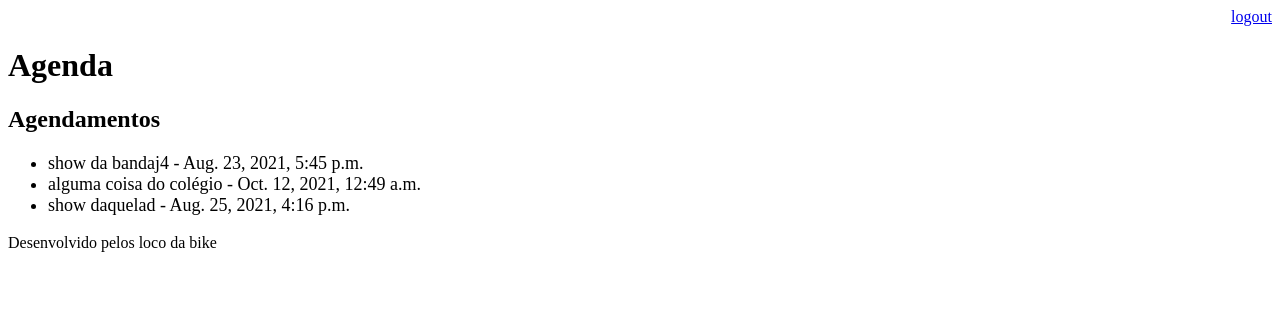
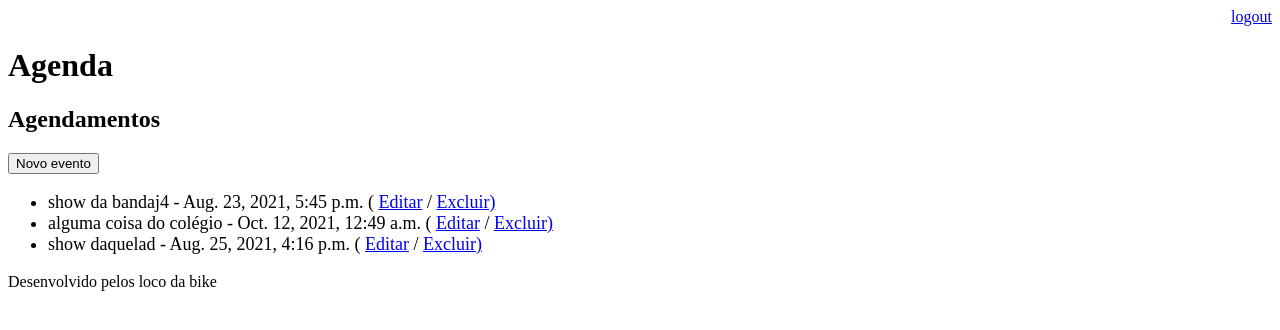
Before and after one commit to ivnols/proj_agenda, a Django app: page /agenda/ in a window 1280 px wide. Shown: the top 330 px of the page. Run offline with Django 3.2, Linux system fonts and the light colour scheme; a user stored in the database is signed in; data comes from the database, SQL or seed files in the repository; both versions use the stored data as it was after the commit.

Commit message:
funções de alteração e exclusão de dados adicionadas

```diff
--- a/agenda/urls.py
+++ b/agenda/urls.py
@@ -24,6 +24,7 @@ urlpatterns = [
     path('agenda/', views.lista_eventos),
     path('agenda/evento/',views.evento),
     path('agenda/evento/submit', views.submit_evento),
+    path('agenda/evento/delete/<int:id_evento>/',views.delete_evento),
     path('',RedirectView.as_view(url='/agenda/')), #cria um caminho para a página inicial
     path('login/', views.login_user),
     path('login/submit', views.submit_login),
--- a/core/admin.py
+++ b/core/admin.py
@@ -4,7 +4,7 @@ from core.models import Evento
 # Register your models here.
 
 class EventoAdmin (admin.ModelAdmin): #o evento criado na agenda vai ter esses rótulos abaixo
-    list_display = ('titulo', 'data_evento', 'data_criacao')
+    list_display = ('id','titulo', 'data_evento', 'data_criacao')
     list_filter = ('titulo','usuario','data_evento', ) #criar um filtro ali do ladinho
 
 admin.site.register(Evento, EventoAdmin)
--- a/core/models.py
+++ b/core/models.py
@@ -18,4 +18,7 @@ class Evento (models.Model):
         return self.titulo #faz aparecer o nome do evento
 
     def get_data_evento(self):
-        return self.data_evento.strftime('%d/%m/%Y') #adc data e hora na lista de eventos
+        return self.data_evento.strftime('%d/%m/%Y %H:%M Hrs') #adc data e hora na lista de eventos
+
+    def get_data_input_evento(self):
+        return self.data_evento.strftime('%Y-%m-%dT%H:%M')
--- a/core/templates/agenda.html
+++ b/core/templates/agenda.html
@@ -2,10 +2,15 @@
 
 {% block content %}
     <h2>Agendamentos</h2>
-
+    <a href="evento/">
+        <button type="button">Novo evento</button>
+    </a>
     <ul style = "font-size: 18px">
         {% for evento in eventos %}
-            <li>{{ evento.titulo }} - {{evento.data_evento}}</li>
+            <li>{{ evento.titulo }} - {{evento.data_evento}}
+                ( <a href="evento/?id= {{ evento.id }}">Editar</a>
+                / <a href="evento/delete/{{ evento.id }}/"> Excluir)</a>
+            </li>
         {% endfor %}
     </ul>
 {% endblock %}
--- a/core/views.py
+++ b/core/views.py
@@ -41,7 +41,11 @@ def lista_eventos(request):
 
 @login_required(login_url='/login/')
 def evento(request):
-    return render(request, 'evento.html')
+    id_evento = request.GET.get('id')
+    dados = { }
+    if id_evento:
+        dados['evento'] = Evento.objects.get(id=id_evento)
+    return render(request, 'evento.html', dados)
 
 @login_required(login_url='/login/')
 def submit_evento(request):
@@ -50,8 +54,29 @@ def submit_evento(request):
         data_evento = request.POST.get('data_evento')
         descricao = request.POST.get('descricao')
         usuario = request.user
-        Evento.objects.create(titulo=titulo,
+        id_evento = request.POST.get('id_evento')
+
+        if id_evento:
+            evento = Evento.objects.get(id=id_evento)
+            if evento.usuario == usuario:
+                evento.titulo = titulo
+                evento.descricao = descricao
+                evento.data_evento = data_evento
+                evento.save()
+            # Evento.objects.filter(id=id_evento).update(titulo=titulo,
+            #                                           data_evento=data_evento,
+            #                                           descricao=descricao)
+        else:
+            Evento.objects.create(titulo=titulo,
                               data_evento=data_evento,
                               descricao=descricao,
                               usuario=usuario)
     return redirect('/')
+
+@login_required(login_url='/login/')
+def delete_evento(request, id_evento):
+    usuario = request.user
+    evento = Evento.objects.get(id=id_evento)
+    if usuario == evento.usuario:
+        evento.delete()
+    return redirect('/')
```
Also changed, not shown: core/templates/evento.html (added, +28 -0 lines), core/migrations/0001_initial.py (added), core/migrations/0002_auto_20210823_2141.py (added), db.sqlite3.
